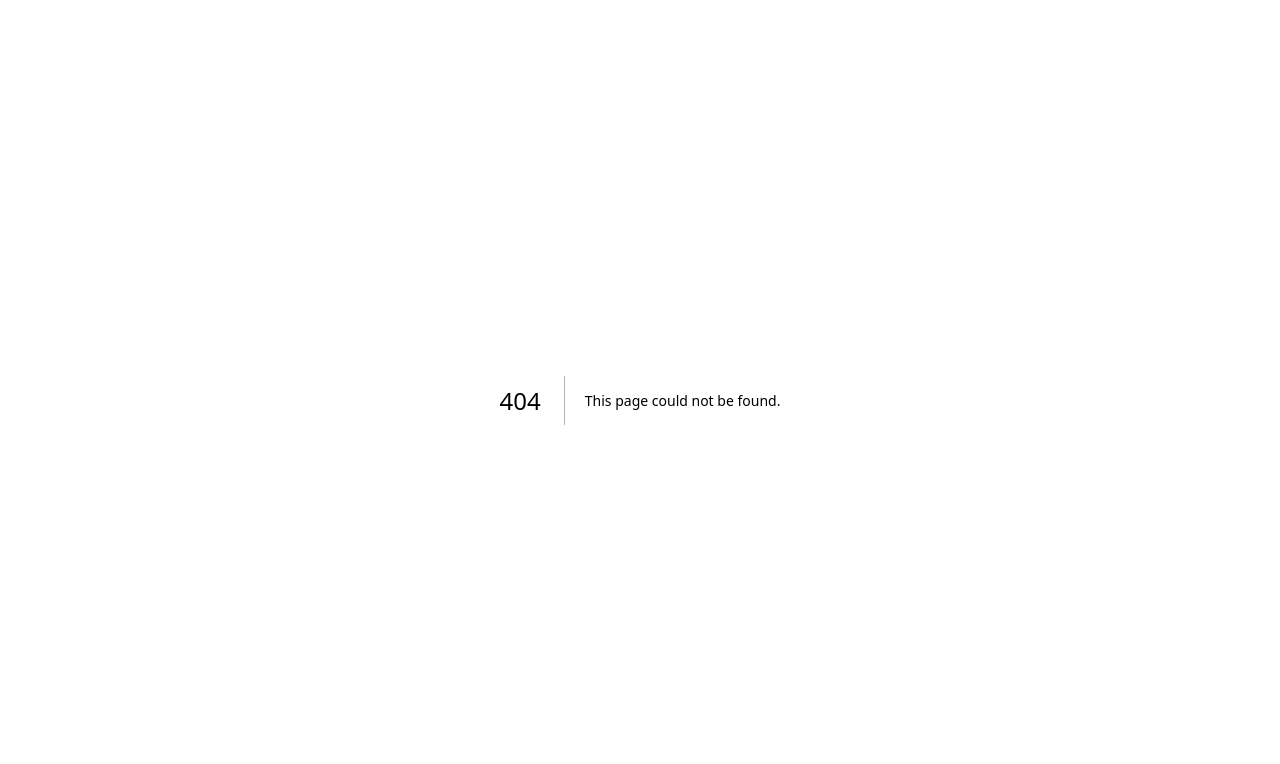
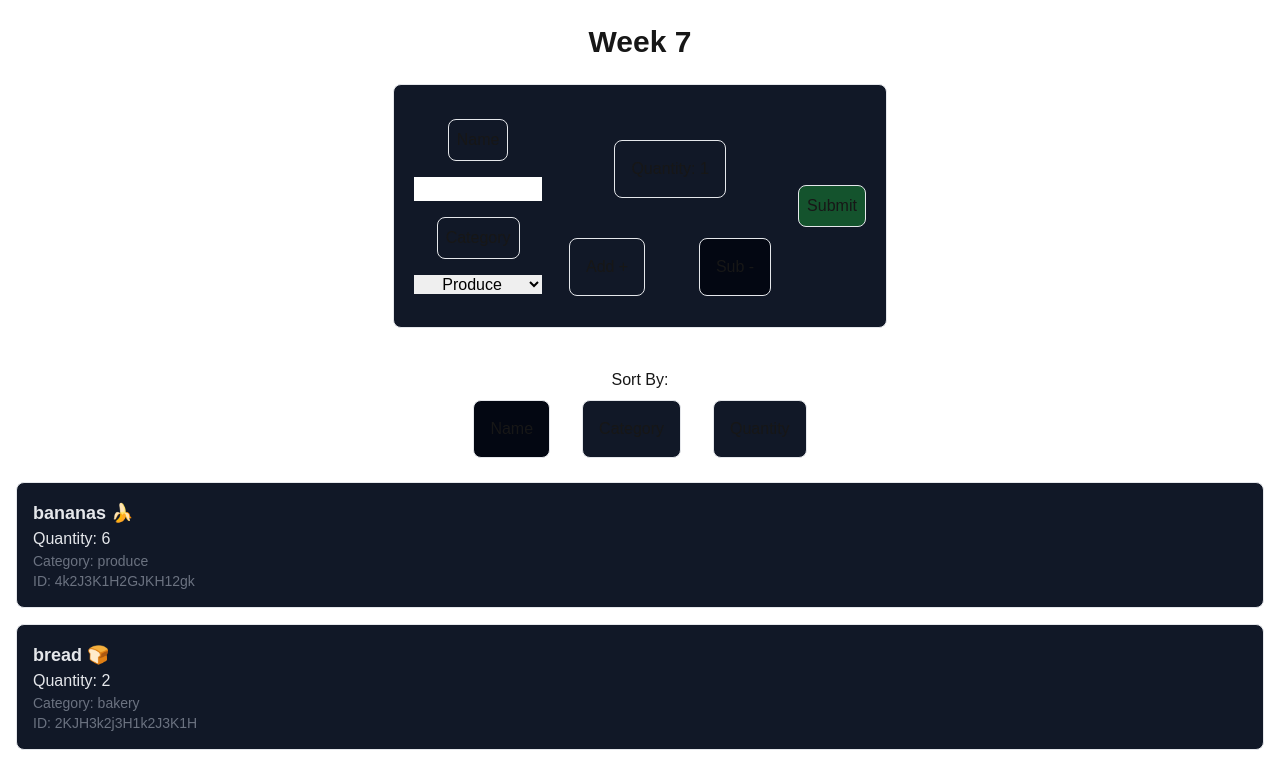
Before and after one commit to MaceSAIT/cprg306-assignments, a Next.js app: page /week-7 in a window 1280 px wide. Before the commit this address had no page. Shown: the top 764 px of the page. Built offline with nearby package versions, Linux system fonts and the light colour scheme.

Commit message:
finished week 7 and cleaned up errors

```diff
--- a/app/page.js
+++ b/app/page.js
@@ -15,16 +15,19 @@ export default function Home() {
                 <Link href={{pathname:'/week-2'}}>Week 2 Page</Link>
               </li>
               <li>
-              <Link href={{pathname:'/week-3'}}>Week 3 Page</Link>
+                <Link href={{pathname:'/week-3'}}>Week 3 Page</Link>
               </li>
               <li>
-              <Link href={{pathname:'/week-4'}}>Week 4 Page</Link>
+                <Link href={{pathname:'/week-4'}}>Week 4 Page</Link>
               </li>
               <li>
-              <Link href={{pathname:'/week-5'}}>Week 5 Page</Link>
+                <Link href={{pathname:'/week-5'}}>Week 5 Page</Link>
               </li>
               <li>
-              <Link href={{pathname:'/week-6'}}>Week 6 Page</Link>
+                <Link href={{pathname:'/week-6'}}>Week 6 Page</Link>
+              </li>
+              <li>
+                <Link href={{pathname:'/week-7'}}>Week 7 Page</Link>
               </li>
             </ul>
         </div>
--- /dev/null
+++ b/app/week-7/item-list.js
@@ -0,0 +1,48 @@
+"use client"
+import { useState } from 'react';
+import Item from "./item";
+
+
+
+function ItemList( {items} ) {
+
+    const [sortBy, setSortBy] = useState("name");
+
+    const sortSetName = () => {
+        setSortBy("name");
+    }
+
+    const sortSetCategory = () => {
+        setSortBy("category");
+    }
+
+    const sortSetQuantity = () => {
+        setSortBy("quantity");
+    }
+
+    let itemsCopy = [...items];
+
+    itemsCopy.sort((a, b) => {
+        const nameA = a[sortBy];
+        const nameB = b[sortBy];
+        return nameA < nameB ? -1 : nameA > nameB ? 1 : 0;
+    });
+
+    return (
+        <div>
+            <p className='flex flex-row justify-center'>Sort By:</p>
+            <div className='flex flex-row justify-center'>
+                <button className="p-4 my-2 mx-4 border rounded-lg bg-gray-900 hover:bg-gray-800 disabled:bg-gray-950" onClick={sortSetName} disabled={sortBy=="name"}>Name</button>
+                <button className="p-4 my-2 mx-4 border rounded-lg bg-gray-900 hover:bg-gray-800 disabled:bg-gray-950" onClick={sortSetCategory} disabled={sortBy=="category"}>Category</button>
+                <button className="p-4 my-2 mx-4 border rounded-lg bg-gray-900 hover:bg-gray-800 disabled:bg-gray-950" onClick={sortSetQuantity} disabled={sortBy=="quantity"}>Quantity</button>
+            </div>
+            <ul>
+                {itemsCopy.map((item, index) => (
+                    <Item key={item.id} id={item.id} name={item.name} quantity={item.quantity} category={item.category}/>
+                ))}
+            </ul>
+        </div>
+    );
+}
+
+export default ItemList;
--- /dev/null
+++ b/app/week-7/item.js
@@ -0,0 +1,12 @@
+const Item = ({ id, name, quantity, category }) => {
+    return (
+        <li className="p-4 m-4 border rounded-lg bg-gray-900">
+            <p className="text-lg text-gray-200 font-semibold">{name}</p>
+            <p className="text-gray-200">Quantity: {quantity}</p>
+            <p className="text-sm text-gray-500">Category: {category}</p>
+            <p className="text-sm text-gray-500">ID: {id}</p>
+        </li>
+    );
+};
+
+export default Item;
--- /dev/null
+++ b/app/week-7/items.json
@@ -0,0 +1,74 @@
+[
+    {
+        "id": "1h2GJKH12gkHG31h1H",
+        "name": "milk, 4 L 🥛",
+        "quantity": 1,
+        "category": "dairy"
+    },
+    {
+        "id": "2KJH3k2j3H1k2J3K1H",
+        "name": "bread 🍞",
+        "quantity": 2,
+        "category": "bakery"
+    },
+    {
+        "id": "3h2KJH3k2j3H1k2J3",
+        "name": "eggs, dozen 🥚",
+        "quantity": 2,
+        "category": "dairy"
+    },
+    {
+        "id": "4k2J3K1H2GJKH12gk",
+        "name": "bananas 🍌",
+        "quantity": 6,
+        "category": "produce"
+    },
+    {
+        "id": "5H1h1H2KJH3k2j3H",
+        "name": "broccoli 🥦",
+        "quantity": 3,
+        "category": "produce"
+    },
+    {
+        "id": "6H1k2J3K1H2GJKH1",
+        "name": "chicken breasts, 1 kg 🍗",
+        "quantity": 1,
+        "category": "meat"
+    },
+    {
+        "id": "7gkHG31h1H2KJH3k",
+        "name": "pasta sauce 🍝",
+        "quantity": 3,
+        "category": "canned goods"
+    },
+    {
+        "id": "8j3H1k2J3K1H2GJK",
+        "name": "spaghetti, 454 g 🍝",
+        "quantity": 2,
+        "category": "dry goods"
+    },
+    {
+        "id": "9H12gkHG31h1H2KJ",
+        "name": "toilet paper, 12 pack 🧻",
+        "quantity": 1,
+        "category": "household"
+    },
+    {
+        "id": "10H3k2j3H1k2J3K1",
+        "name": "paper towels, 6 pack",
+        "quantity": 1,
+        "category": "household"
+    },
+    {
+        "id": "11k2J3K1H2GJKH12",
+        "name": "dish soap 🍽️",
+        "quantity": 1,
+        "category": "household"
+    },
+    {
+        "id": "12GJKH12gkHG31h1",
+        "name": "hand soap 🧼",
+        "quantity": 4,
+        "category": "household"
+    }
+]
--- /dev/null
+++ b/app/week-7/new-item.js
@@ -0,0 +1,97 @@
+"use client"
+import { use, useState } from "react";
+
+export function NewItemCounter( {onAddItem} ) {
+
+
+
+    const [quantity, setQuantity] = useState(1);
+    const [name, setName] = useState("");
+    const [category, setCategory] = useState("produce");
+
+    const Item = ( itemID, itemName, itemQuantity, itemCategory ) => {
+        const ID = itemID;
+        const Name = itemName;
+        const Quantity = itemQuantity;
+        const Category = itemCategory;
+        return ({Name, Quantity, Category});
+    };
+
+    const add = () => {
+        if (quantity < 20 ){
+            setQuantity(quantity + 1);
+        }else{
+            alert("Can't add past 20");
+        }
+    };
+
+    const sub = () => {
+        if (quantity > 1 ){
+            setQuantity(quantity - 1);
+        }else{
+            alert("Can't subtract past 1");
+        }
+    };
+
+    // Handle form reset
+    const resetForm = () => {
+        setName("");
+        setQuantity(1);
+        setCategory("produce");
+    }
+
+    // Handle submit form
+    const handleSubmit = (event) => {
+        event.preventDefault(); // Prevent default form
+        const newItem = { // Create new item and set values
+            id: (Math.random()*10).toString(36).replace('.', ''),
+            name: name,
+            quantity: quantity,
+            category: category,
+        }
+        onAddItem(newItem);
+        console.log(JSON.stringify(newItem)); // Simple stringify output to console
+        //alert("Name: " + newItem.Name + "\nQuantity: " + newItem.Quantity + "\nCategory: " + newItem.Category + "\nID: " + newItem.ID); // Nicer formatted output for the user in an alert
+        resetForm();
+    };
+
+    return (
+        <div className="flex flex row justify-around">
+            <div className='flex flex-col justify-center p-5 bg-gray-900 rounded-lg border mb-10'>
+                    <form action="/submit" method="post" className='flex flex-col w-screen-1/2 h-screen-1/2 items-center' onSubmit={handleSubmit}>
+                        <div className="flex flex-row justify-around">
+                            <div className='flex flex-col justify-center'>
+                                <label className='p-2 my-2 mx-auto border rounded-lg bg-gray-900' htmlFor="name">Name</label>
+                                    <input value={name} type="text" name="formName" required className='my-2 w-32 text-center text-black' onChange={e => setName(e.target.value)}/>
+                                <label className='p-2 my-2 mx-auto border rounded-lg bg-gray-900' htmlFor="category">Category</label>
+                                    <select value={category} className='my-2 w-32 text-center text-black' name="formCategory" onChange={e => setCategory(e.target.value)}>
+                                        <option value="produce">Produce</option>
+                                        <option value="dairy">Dairy</option>
+                                        <option value="bakery">Bakery</option>
+                                        <option value="meat">Meat</option>
+                                        <option value="frozen foods">Frozen Foods</option>
+                                        <option value="canned goods">Canned Goods</option>
+                                        <option value="dry goods">Dry Goods</option>
+                                        <option value="beverages">Beverages</option>
+                                        <option value="snacks">Snacks</option>
+                                        <option value="household">Household</option>
+                                        <option value="other">Other</option>
+                                    </select>
+                            </div>
+
+                            <div className="flex flex-col w-screen-1/2 h-screen-1/2 justify-center items-center">
+                                <p className="p-4 my-8 mx-auto border rounded-lg bg-gray-900 text-center">Quantity: {quantity}</p>
+                                <div className="flex flex-row w-64 justify-around">
+                                    <button type="button" className="p-4 my-2 mx-auto border rounded-lg bg-gray-900 hover:bg-gray-800 disabled:bg-gray-950" onClick={add} disabled={quantity>=20}>Add +</button>
+                                    <button type="button" className="p-4 my-2 mx-auto border rounded-lg bg-gray-900 hover:bg-gray-800 disabled:bg-gray-950" onClick={sub} disabled={quantity<=1}>Sub -</button>
+                                </div>
+                            </div>
+
+                            <button className='p-2 my-20 mx-auto border rounded-lg bg-green-900 hover:bg-green-800' type="submit">Submit</button>
+                        </div>
+                    </form>
+            </div>
+        </div>
+    );
+
+};
--- /dev/null
+++ b/app/week-7/page.js
@@ -0,0 +1,31 @@
+"use client"
+import { useState } from 'react';
+import ItemList from "./item-list";
+import { NewItemCounter } from "./new-item";
+
+/*
+export const metadata = {
+    title: "Week 7",
+    description: "Week 7 Assignment",
+}
+*/
+
+export default function Page() {
+
+    let itemsData = require('./items.json');
+
+    const [items, addItems] = useState(itemsData);
+
+    const handleAddItem = (itemToAdd) => {
+        addItems(prevItems => [...prevItems, itemToAdd]);
+    }
+
+
+    return(
+        <main>
+            <h1 className="text-3xl font-bold m-6 text-center">Week 7</h1>
+            <NewItemCounter onAddItem={handleAddItem}/>
+            <ItemList items={items}/>
+        </main>
+    )
+};
```
Also changed, not shown: package.json (+6 -5 lines), components/base.css (added), 1 other file (tests, documents, lock files or other folders).
